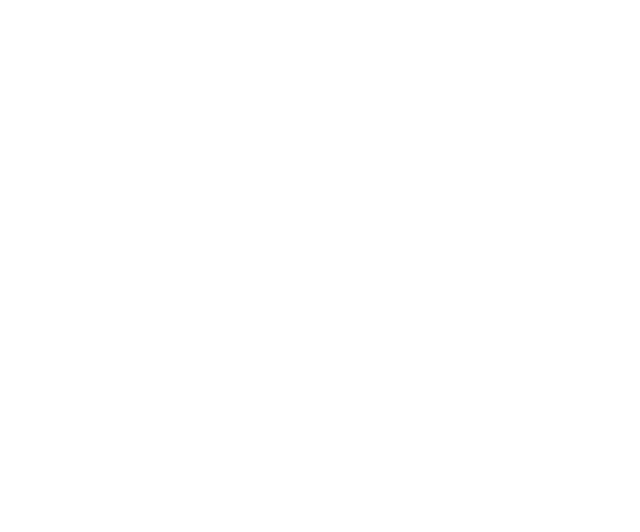
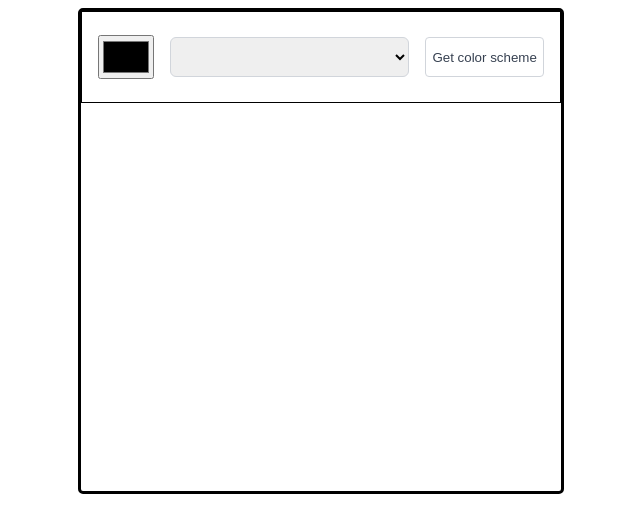
Before and after one commit to HawaJeme/Color-Scheme-Generator, a plain HTML site: page index.html in a window 1280 px wide. Shown: the whole page, without its empty margins (319-959 px from the left). Drawn offline with Linux system fonts and the light colour scheme.

Commit message:
adding styling with Css

```diff
--- /dev/null
+++ b/index.css
@@ -0,0 +1,41 @@
+.container{
+    display: flex;
+    background-color: rgb(255, 255, 255);
+    border: 3px solid black;
+    border-radius: 5px;
+    margin: 0 auto;
+    width: 30rem;
+    height: 30rem;
+}
+.main{
+    display: flex;
+    border: 1px solid black;
+    width: 100%;
+    height:  5.625rem;
+    align-items: center;
+}
+.items{
+    display: flex;
+    width: 100%;
+    height: 45%;
+    justify-content: space-evenly;
+}
+/* align-items: center; */
+#select-box{
+    width: 50%;
+    border-radius: 6px;
+}
+#color-selector{
+    align-self: center;
+    height: 2.7rem;
+    width: 3.5rem;
+}
+#get-color-btn,
+#select-box{
+    border: 1px solid #D1D5DB;
+}
+#get-color-btn{
+    border-radius: 4px;
+    background-color: white;
+    color: #374151;
+}
--- a/index.html
+++ b/index.html
@@ -4,9 +4,21 @@
     <meta charset="UTF-8">
     <meta http-equiv="X-UA-Compatible" content="IE=edge">
     <meta name="viewport" content="width=device-width, initial-scale=1.0">
+    <link rel="stylesheet" href="index.css"/>
     <title>Document</title>
 </head>
 <body>
+    <div class="container">
+        <div class="main">
+            <div class="items">
+                <input id="color-selector" type="color"/>
+                <select id="select-box"></select>
+                <button id="get-color-btn">Get color scheme</button>
+            </div>
+        </div>
+        <div class="colors">
 
+        </div>
+    </div>
 </body>
 </html>
```
